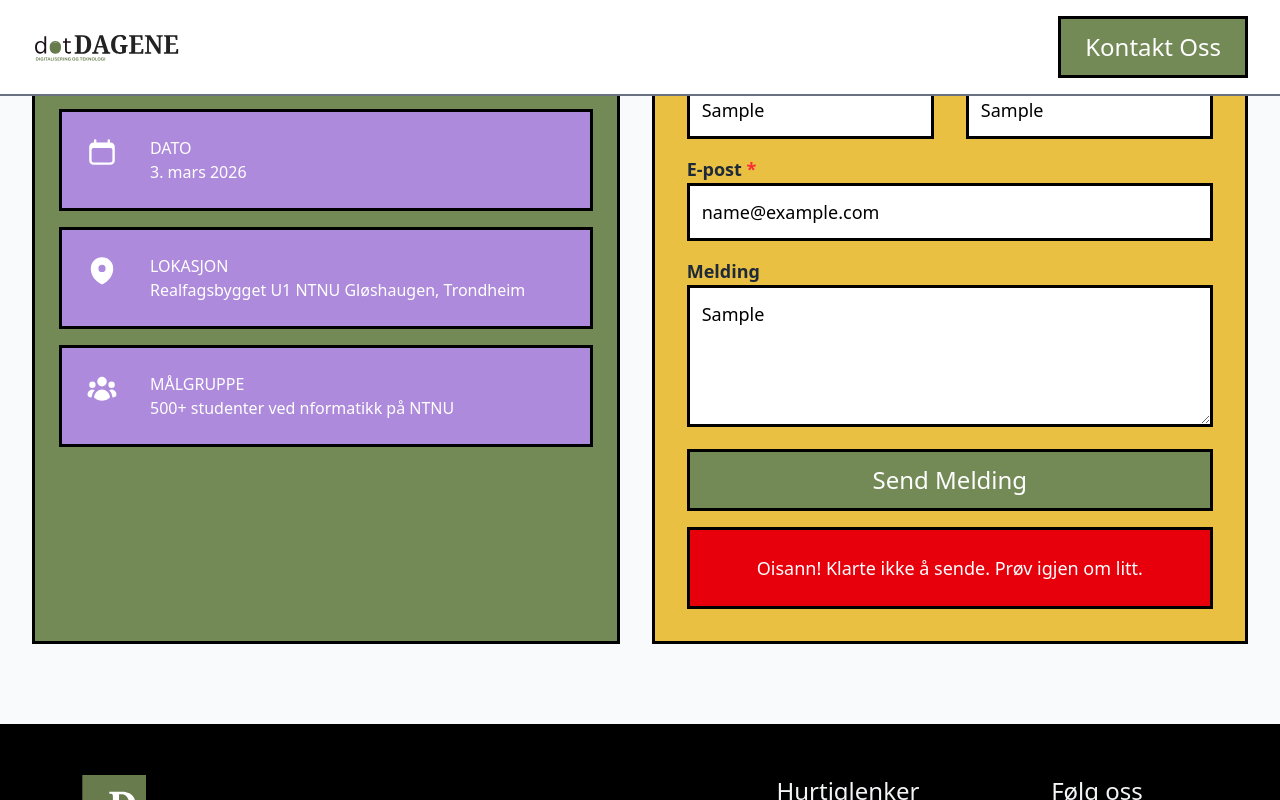
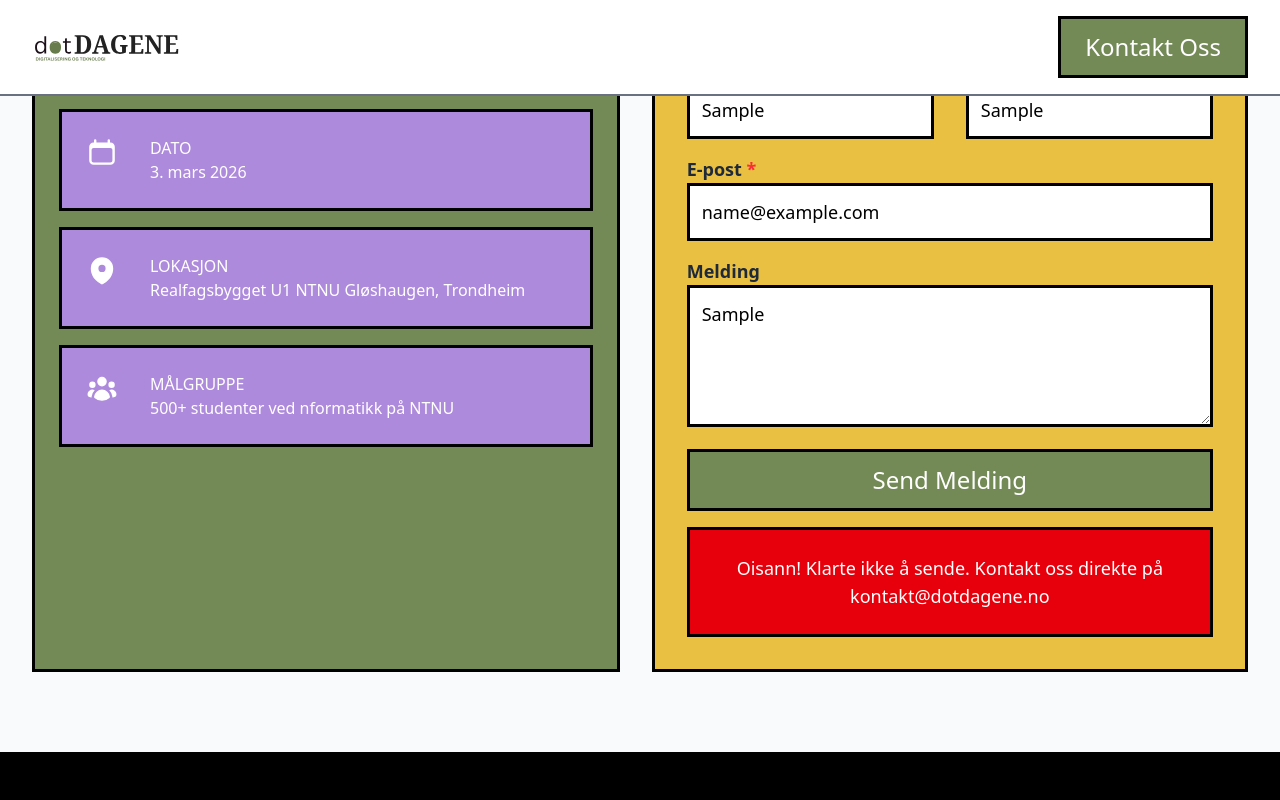
Before and after one commit to kristianGjertsen/dotDAGENE, a React (Vite) app in the folder frontend/: page / in a window 1280 px wide. Both pictures are taken after typing "Sample", "Sample", "Sample", "name@example.com", "Sample" into the empty fields and a click on the button "Send Melding". Shown: the part 2210-3010 px from the top of the page. Built offline with nearby package versions, Linux system fonts and the light colour scheme; no server answers.

Commit message:
Bug fix, mail send

```diff
--- a/frontend/src/components/HomePage/ContactForm.tsx
+++ b/frontend/src/components/HomePage/ContactForm.tsx
@@ -168,7 +168,7 @@ export const ContactForm = () => {
           {submitStatus === 'error' && (
             <div className="bg-red-600 border-3 border-black p-6 text-white">
               <p className="text-center text-lg font-medium">
-                Oisann! Klarte ikke å sende. Prøv igjen om litt.
+                Oisann! Klarte ikke å sende. Kontakt oss direkte på kontakt@dotdagene.no
               </p>
             </div>
           )}
```
Also changed, not shown: 2 other files (tests, documents, lock files or other folders).
